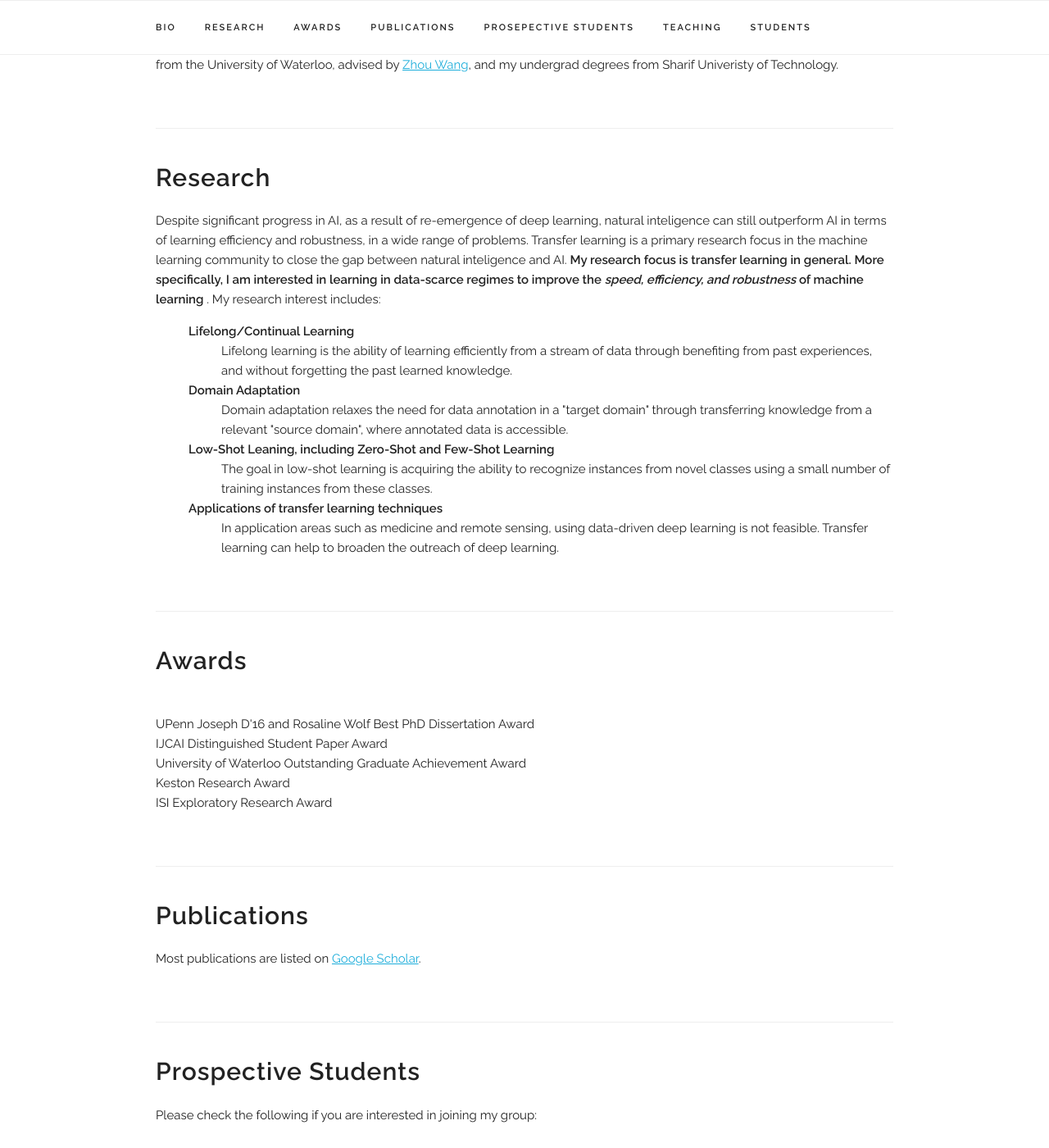
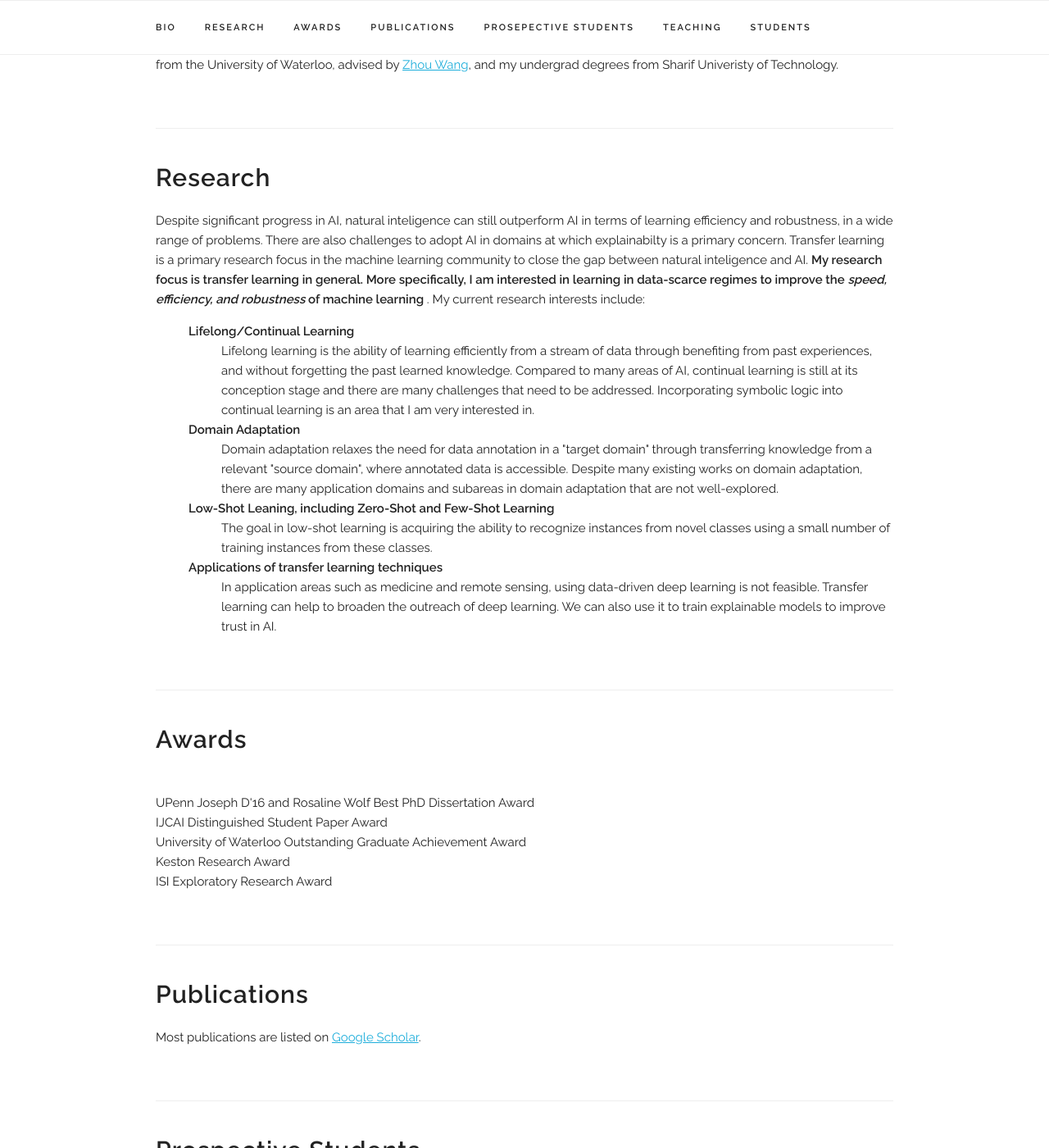
Before and after one commit to rostami-m/rostami-m.github.io, a Jekyll site: the page built from index.html, in a window 1280 px wide and 1400 px high, scrolled down 548 px. Shown: the whole window at 82% size. Built offline with Jekyll 4.4.1, drawn with Linux system fonts in a browser that asks for light colours; some web fonts are replaced; some of the changed text lies outside the part shown.

Commit message:
Update index.html

```diff
--- a/index.html
+++ b/index.html
@@ -16,19 +16,24 @@ title: Home
 <!-- ========== Research ========== -->
 <div class="docs-section" id="research">
   <h4><b>Research</b></h4>
-    Despite significant progress in AI, as a result of re-emergence of deep learning, natural inteligence can still outperform AI in terms of learning efficiency and robustness, in a wide range of problems. Transfer learning is a primary research focus in the machine learning community to close the gap between natural inteligence and AI.
+    Despite significant progress in AI, natural inteligence can still outperform AI in terms of learning efficiency and robustness, in a wide range of problems. There are also challenges to
+  adopt AI in domains at which explainabilty is a primary concern. Transfer learning is a primary research focus in the machine learning community to close the gap between natural inteligence and AI.
     <b>My research focus is transfer learning in general. More specifically, I am interested in learning in data-scarce regimes to improve the <i>speed, efficiency, and robustness</i> of machine learning
     </b>.
-    My research interest includes:
+    My current research interests include:
     <dl style="PADDING-LEFT: 40px">
     <dt><b>Lifelong/Continual Learning</b></dt>
-    <dd>Lifelong learning is the ability of learning efficiently from a stream of data through benefiting from past experiences, and without forgetting the past learned knowledge.</dd>
+    <dd>Lifelong learning is the ability of learning efficiently from a stream of data through benefiting from past experiences, and without forgetting the past learned knowledge. Compared
+      to many areas of AI, continual learning is still at its conception stage and there are many challenges that need to be addressed. Incorporating symbolic logic into continual learning is an area that I am very
+      interested in. </dd>
     <dt><b>Domain Adaptation</b></dt>
-    <dd>Domain adaptation relaxes the need for data annotation in a "target domain" through transferring knowledge from a relevant "source domain", where annotated data is accessible.</dd>
+    <dd>Domain adaptation relaxes the need for data annotation in a "target domain" through transferring knowledge from a relevant "source domain", where annotated data is accessible.
+      Despite many existing works on domain adaptation, there are many application domains and subareas in domain adaptation that are not well-explored.</dd>
     <dt><b>Low-Shot Leaning, including Zero-Shot and Few-Shot Learning</b></dt>
     <dd>The goal in low-shot learning is acquiring the ability to recognize instances from novel classes using a small number of training instances from these classes.</dd>
     <dt><b>Applications of transfer learning techniques</b></dt>
-    <dd>In application areas such as medicine and remote sensing, using data-driven deep learning is not feasible. Transfer learning can help to broaden the outreach of deep learning.</dd>
+    <dd>In application areas such as medicine and remote sensing, using data-driven deep learning is not feasible. Transfer learning can help to broaden the outreach of deep learning. We can also
+      use it to train explainable models to improve trust in AI.</dd>
     </dl>
   </p>
 
@@ -102,10 +107,10 @@ title: Home
     <dt><b>PhD Applicants:</b></dt>
     <dd>I understand that many applicants would like to know more about the PhD program before the application deadline but
       I apologize in advance that due to a large number of PhD application inquiries,
-      I cannot respond to all emails. If you are interested in working with me, please mention my name on your PhD application.
+      I cannot respond to all emails. If you are interested in working with me, please read about my research interests and mention my name on your PhD application.
       I will check your profile after our deadline when the application pool is ready.
       I may respond to a small number of emails if I feel that you have checked my publication well and consciously have narrowed down your research interests.
-      You can also email me after the application deadline to let me know your application is complete.</dd>
+      You can also email me after the application deadline to let me know your application is complete. Almost all decisions are done after the application deadline.</dd>
     <dt><b>MSc Students:</b></dt>
     <dd>If you are already a master's student at USC and are interested in doing your thesis under my supervision,
       please check my recent papers and contact me for further discussion.
```
